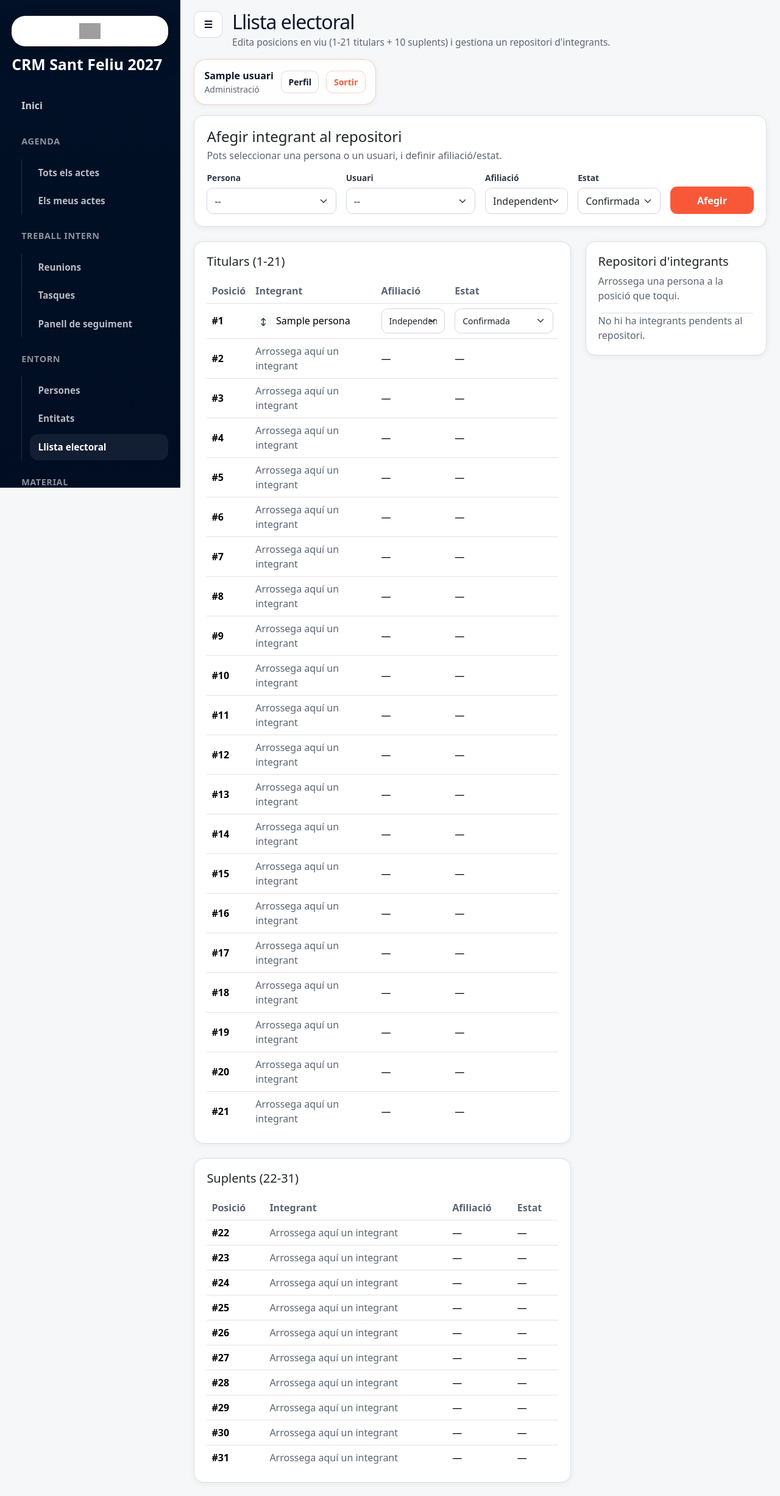
After one commit to aitorivera11/crm-esquerrasantfeliu, a Django app: page /llista-electoral/ in a window 1280 px wide. The commit adds this page. Shown: the whole page at 61% size. Run offline with Django 5.2, Linux system fonts and the light colour scheme; a user stored in the database is signed in; tables that the repository leaves empty hold one stand-in row (values such as "Sample post"); some libraries are stand-ins or nearby versions; grey boxes are pictures that could not be loaded.

Commit message:
Afegir mòdul de llista electoral amb edició en viu

```diff
--- a/config/settings.py
+++ b/config/settings.py
@@ -41,6 +41,7 @@ INSTALLED_APPS = [
     'entitats',
     'reunions',
     'material',
+    'llistaelectoral',
 ]
 
 MIDDLEWARE = [
--- a/config/urls.py
+++ b/config/urls.py
@@ -19,6 +19,7 @@ urlpatterns = [
     path('reunions/', include(('reunions.urls', 'reunions'), namespace='reunions')),
     path('material/', include(('material.urls', 'material'), namespace='material')),
     path('usuaris/', include(('usuaris.urls', 'usuaris'), namespace='usuaris')),
+    path('llista-electoral/', include(('llistaelectoral.urls', 'llistaelectoral'), namespace='llistaelectoral')),
     path('', include(('core.urls', 'core'), namespace='core')),
 ]
 
--- /dev/null
+++ b/llistaelectoral/urls.py
@@ -0,0 +1,12 @@
+from django.urls import path
+
+from .views import LlistaElectoralView, assignar_posicio, crear_integrant, editar_integrant
+
+app_name = 'llistaelectoral'
+
+urlpatterns = [
+    path('', LlistaElectoralView.as_view(), name='dashboard'),
+    path('api/integrants/crear/', crear_integrant, name='crear_integrant'),
+    path('api/integrants/<int:pk>/editar/', editar_integrant, name='editar_integrant'),
+    path('api/posicions/assignar/', assignar_posicio, name='assignar_posicio'),
+]
--- /dev/null
+++ b/llistaelectoral/views.py
@@ -0,0 +1,147 @@
+import json
+
+from django.contrib.auth.decorators import login_required
+from django.db import transaction
+from django.http import JsonResponse
+from django.shortcuts import get_object_or_404
+from django.views.decorators.http import require_POST
+from django.views.generic import TemplateView
+
+from core.mixins import LoginRequiredMixin
+from persones.models import Persona
+from usuaris.models import Usuari
+
+from .models import Candidatura, IntegrantLlista, PermisLlistaElectoral, PosicioLlista
+
+
+class LlistaPermissionMixin(LoginRequiredMixin):
+    permission_denied_message = 'No tens permisos per gestionar la llista electoral.'
+
+    def dispatch(self, request, *args, **kwargs):
+        user = request.user
+        allowed = user.rol == Usuari.Rol.ADMINISTRACIO or PermisLlistaElectoral.objects.filter(user=user).exists()
+        if not allowed:
+            from django.core.exceptions import PermissionDenied
+            raise PermissionDenied(self.permission_denied_message)
+        return super().dispatch(request, *args, **kwargs)
+
+
+class LlistaElectoralView(LlistaPermissionMixin, TemplateView):
+    template_name = 'llistaelectoral/dashboard.html'
+
+    def get_context_data(self, **kwargs):
+        context = super().get_context_data(**kwargs)
+        candidatura, _ = Candidatura.objects.get_or_create(activa=True, defaults={'nom': 'Municipals 2027'})
+        for numero in range(PosicioLlista.MIN_POSICIO, PosicioLlista.MAX_POSICIO + 1):
+            PosicioLlista.objects.get_or_create(candidatura=candidatura, numero=numero)
+
+        posicions = list(
+            candidatura.posicions.select_related('integrant__persona', 'integrant__usuari').order_by('numero')
+        )
+        context['candidatura'] = candidatura
+        context['posicions_titulars'] = [p for p in posicions if p.es_titular]
+        context['posicions_suplents'] = [p for p in posicions if not p.es_titular]
+        context['repositori'] = candidatura.integrants.filter(posicio__isnull=True).select_related('persona', 'usuari').order_by('creat_el')
+        context['persones'] = Persona.objects.order_by('nom')
+        context['usuaris'] = Usuari.objects.order_by('nom_complet', 'username')
+        context['afiliacions'] = IntegrantLlista.Afiliacio.choices
+        context['estats'] = IntegrantLlista.Estat.choices
+        return context
+
+
+def _has_access(user):
+    return user.is_authenticated and (
+        user.rol == Usuari.Rol.ADMINISTRACIO
+        or PermisLlistaElectoral.objects.filter(user=user).exists()
+    )
+
+
+@login_required
+@require_POST
+def crear_integrant(request):
+    if not _has_access(request.user):
+        return JsonResponse({'ok': False, 'error': 'No autoritzat.'}, status=403)
+
+    payload = json.loads(request.body or '{}')
+    candidatura = Candidatura.objects.filter(activa=True).first() or Candidatura.objects.create(nom='Municipals 2027', activa=True)
+    persona = Persona.objects.filter(pk=payload.get('persona_id')).first() if payload.get('persona_id') else None
+    usuari = Usuari.objects.filter(pk=payload.get('usuari_id')).first() if payload.get('usuari_id') else None
+
+    if not persona and not usuari:
+        return JsonResponse({'ok': False, 'error': 'Selecciona una persona o un usuari.'}, status=400)
+
+    integrant, created = IntegrantLlista.objects.get_or_create(
+        candidatura=candidatura,
+        persona=persona,
+        usuari=usuari,
+        defaults={
+            'afiliacio': payload.get('afiliacio') or IntegrantLlista.Afiliacio.ESQUERRA,
+            'estat': payload.get('estat') or IntegrantLlista.Estat.IDEA,
+        },
+    )
+    if not created:
+        integrant.afiliacio = payload.get('afiliacio') or integrant.afiliacio
+        integrant.estat = payload.get('estat') or integrant.estat
+        integrant.save(update_fields=['afiliacio', 'estat', 'actualitzat_el'])
+
+    return JsonResponse({'ok': True, 'id': integrant.pk, 'nom': integrant.nom_mostrat})
+
+
+@login_required
+@require_POST
+def editar_integrant(request, pk):
+    if not _has_access(request.user):
+        return JsonResponse({'ok': False, 'error': 'No autoritzat.'}, status=403)
+
+    payload = json.loads(request.body or '{}')
+    integrant = get_object_or_404(IntegrantLlista, pk=pk)
+    allowed_af = {k for k, _ in IntegrantLlista.Afiliacio.choices}
+    allowed_es = {k for k, _ in IntegrantLlista.Estat.choices}
+
+    if payload.get('afiliacio') in allowed_af:
+        integrant.afiliacio = payload['afiliacio']
+    if payload.get('estat') in allowed_es:
+        integrant.estat = payload['estat']
+    integrant.save(update_fields=['afiliacio', 'estat', 'actualitzat_el'])
+
+    return JsonResponse({'ok': True})
+
+
+@login_required
+@require_POST
+def assignar_posicio(request):
+    if not _has_access(request.user):
+        return JsonResponse({'ok': False, 'error': 'No autoritzat.'}, status=403)
+
+    payload = json.loads(request.body or '{}')
+    candidatura = Candidatura.objects.filter(activa=True).first()
+    if not candidatura:
+        return JsonResponse({'ok': False, 'error': 'No hi ha candidatura activa.'}, status=400)
+
+    with transaction.atomic():
+        target = get_object_or_404(PosicioLlista, candidatura=candidatura, numero=payload.get('target_position'))
+        source_num = payload.get('source_position')
+        integrant = get_object_or_404(IntegrantLlista, candidatura=candidatura, pk=payload.get('integrant_id'))
+
+        source = None
+        if source_num:
+            source = PosicioLlista.objects.select_for_update().filter(candidatura=candidatura, numero=source_num).first()
+
+        target = PosicioLlista.objects.select_for_update().get(pk=target.pk)
+        previous_target_integrant = target.integrant
+
+        if source:
+            source.integrant = None
+            source.save(update_fields=['integrant', 'actualitzat_el'])
+
+        target.integrant = None
+        target.save(update_fields=['integrant', 'actualitzat_el'])
+
+        if source and previous_target_integrant:
+            source.integrant = previous_target_integrant
+            source.save(update_fields=['integrant', 'actualitzat_el'])
+
+        target.integrant = integrant
+        target.save(update_fields=['integrant', 'actualitzat_el'])
+
+    return JsonResponse({'ok': True})
--- a/templates/components/sidebar_nav.html
+++ b/templates/components/sidebar_nav.html
@@ -42,6 +42,11 @@
             <a href="{% url 'entitats:entitat_list' %}" class="nav-link-sub {% if request.resolver_match.namespace == 'entitats' %}active{% endif %}">
                 Entitats
             </a>
+            {% if request.user.rol == 'ADMINISTRACIO' or perms.llistaelectoral.manage_electoral_list %}
+            <a href="{% url 'llistaelectoral:dashboard' %}" class="nav-link-sub {% if request.resolver_match.namespace == 'llistaelectoral' %}active{% endif %}">
+                Llista electoral
+            </a>
+            {% endif %}
         </div>
     </div>
 
--- /dev/null
+++ b/templates/llistaelectoral/dashboard.html
@@ -0,0 +1,47 @@
+{% extends 'base.html' %}
+{% block title %}Llista electoral{% endblock %}
+{% block page_title %}Llista electoral{% endblock %}
+{% block page_intro %}<p class="page-subtitle mb-0">Edita posicions en viu (1-21 titulars + 10 suplents) i gestiona un repositori d'integrants.</p>{% endblock %}
+{% block extra_head %}<style>.drop-zone.drag-over { outline: 2px dashed #0d6efd; }</style>{% endblock %}
+{% block content %}
+<section class="card card-panel panel-section mb-4">
+    <div class="section-heading align-items-start"><div><h2 class="h4 mb-1">Afegir integrant al repositori</h2><p class="text-muted mb-0">Pots seleccionar una persona o un usuari, i definir afiliació/estat.</p></div></div>
+    <form id="add-integrant-form" class="row g-3 align-items-end">{% csrf_token %}
+        <div class="col-lg-3"><label class="form-label">Persona</label><select name="persona_id" class="form-select"><option value="">--</option>{% for persona in persones %}<option value="{{ persona.pk }}">{{ persona.nom }}</option>{% endfor %}</select></div>
+        <div class="col-lg-3"><label class="form-label">Usuari</label><select name="usuari_id" class="form-select"><option value="">--</option>{% for usuari in usuaris %}<option value="{{ usuari.pk }}">{{ usuari.nom_complet|default:usuari.username }}</option>{% endfor %}</select></div>
+        <div class="col-lg-2"><label class="form-label">Afiliació</label><select name="afiliacio" class="form-select">{% for key, label in afiliacions %}<option value="{{ key }}">{{ label }}</option>{% endfor %}</select></div>
+        <div class="col-lg-2"><label class="form-label">Estat</label><select name="estat" class="form-select">{% for key, label in estats %}<option value="{{ key }}">{{ label }}</option>{% endfor %}</select></div>
+        <div class="col-lg-2"><button class="btn btn-primary w-100">Afegir</button></div>
+    </form>
+</section>
+<div class="row g-4">
+<div class="col-xl-8">
+<section class="card card-panel panel-section mb-4"><h3 class="h5 mb-3">Titulars (1-21)</h3><div class="table-responsive"><table class="table align-middle app-table"><thead><tr><th>Posició</th><th>Integrant</th><th>Afiliació</th><th>Estat</th></tr></thead><tbody>
+{% for posicio in posicions_titulars %}
+<tr class="drop-zone" data-position="{{ posicio.numero }}"><td><strong>#{{ posicio.numero }}</strong></td><td>{% if posicio.integrant %}<span class="badge bg-light text-dark me-2 draggable-integrant" draggable="true" data-integrant="{{ posicio.integrant.pk }}" data-source-position="{{ posicio.numero }}">↕</span>{{ posicio.integrant.nom_mostrat }}{% else %}<span class="text-muted">Arrossega aquí un integrant</span>{% endif %}</td><td>{% if posicio.integrant %}<select class="form-select form-select-sm inline-edit" data-integrant-id="{{ posicio.integrant.pk }}" data-field="afiliacio">{% for key, label in afiliacions %}<option value="{{ key }}" {% if key == posicio.integrant.afiliacio %}selected{% endif %}>{{ label }}</option>{% endfor %}</select>{% else %}—{% endif %}</td><td>{% if posicio.integrant %}<select class="form-select form-select-sm inline-edit" data-integrant-id="{{ posicio.integrant.pk }}" data-field="estat">{% for key, label in estats %}<option value="{{ key }}" {% if key == posicio.integrant.estat %}selected{% endif %}>{{ label }}</option>{% endfor %}</select>{% else %}—{% endif %}</td></tr>
+{% endfor %}
+</tbody></table></div></section>
+<section class="card card-panel panel-section"><h3 class="h5 mb-3">Suplents (22-31)</h3><div class="table-responsive"><table class="table align-middle app-table"><thead><tr><th>Posició</th><th>Integrant</th><th>Afiliació</th><th>Estat</th></tr></thead><tbody>
+{% for posicio in posicions_suplents %}
+<tr class="drop-zone" data-position="{{ posicio.numero }}"><td><strong>#{{ posicio.numero }}</strong></td><td>{% if posicio.integrant %}<span class="badge bg-light text-dark me-2 draggable-integrant" draggable="true" data-integrant="{{ posicio.integrant.pk }}" data-source-position="{{ posicio.numero }}">↕</span>{{ posicio.integrant.nom_mostrat }}{% else %}<span class="text-muted">Arrossega aquí un integrant</span>{% endif %}</td><td>{% if posicio.integrant %}<select class="form-select form-select-sm inline-edit" data-integrant-id="{{ posicio.integrant.pk }}" data-field="afiliacio">{% for key, label in afiliacions %}<option value="{{ key }}" {% if key == posicio.integrant.afiliacio %}selected{% endif %}>{{ label }}</option>{% endfor %}</select>{% else %}—{% endif %}</td><td>{% if posicio.integrant %}<select class="form-select form-select-sm inline-edit" data-integrant-id="{{ posicio.integrant.pk }}" data-field="estat">{% for key, label in estats %}<option value="{{ key }}" {% if key == posicio.integrant.estat %}selected{% endif %}>{{ label }}</option>{% endfor %}</select>{% else %}—{% endif %}</td></tr>
+{% endfor %}
+</tbody></table></div></section>
+</div>
+<div class="col-xl-4"><section class="card card-panel panel-section"><h3 class="h5">Repositori d'integrants</h3><p class="text-muted">Arrossega una persona a la posició que toqui.</p><div class="list-group">{% for integrant in repositori %}<div class="list-group-item d-flex justify-content-between align-items-center draggable-integrant" draggable="true" data-integrant="{{ integrant.pk }}"><div><div class="fw-semibold">{{ integrant.nom_mostrat }}</div><div class="small text-muted">{{ integrant.get_afiliacio_display }} · {{ integrant.get_estat_display }}</div></div><span class="badge bg-light text-dark">↕</span></div>{% empty %}<div class="text-muted">No hi ha integrants pendents al repositori.</div>{% endfor %}</div></section></div>
+</div>
+<script>
+(() => {
+const token = document.querySelector('[name=csrfmiddlewaretoken]')?.value || (document.cookie.match(/csrftoken=([^;]+)/)||[])[1];
+let dragData = null;
+document.querySelectorAll('.draggable-integrant').forEach(el => el.addEventListener('dragstart', () => { dragData = {integrantId: el.dataset.integrant, sourcePosition: el.dataset.sourcePosition || null}; }));
+document.querySelectorAll('.drop-zone').forEach(zone => {
+zone.addEventListener('dragover', (e) => { e.preventDefault(); zone.classList.add('drag-over'); });
+zone.addEventListener('dragleave', () => zone.classList.remove('drag-over'));
+zone.addEventListener('drop', async () => { zone.classList.remove('drag-over'); if (!dragData) return; await fetch("{% url 'llistaelectoral:assignar_posicio' %}",{method:'POST',headers:{'Content-Type':'application/json','X-CSRFToken':token},body:JSON.stringify({integrant_id:dragData.integrantId,source_position:dragData.sourcePosition,target_position:zone.dataset.position})}); location.reload();});
+});
+document.querySelectorAll('.inline-edit').forEach(sel => sel.addEventListener('change', async () => { await fetch(`/llista-electoral/api/integrants/${sel.dataset.integrantId}/editar/`, {method:'POST',headers:{'Content-Type':'application/json','X-CSRFToken':token},body:JSON.stringify({[sel.dataset.field]: sel.value})}); }));
+const form = document.getElementById('add-integrant-form');
+form?.addEventListener('submit', async (e) => { e.preventDefault(); const data = Object.fromEntries(new FormData(form).entries()); const res = await fetch("{% url 'llistaelectoral:crear_integrant' %}", {method:'POST',headers:{'Content-Type':'application/json','X-CSRFToken':token},body:JSON.stringify(data)}); if (!res.ok) { alert('No s\'ha pogut crear l\'integrant.'); return; } location.reload(); });
+})();
+</script>
+{% endblock %}
```
Also changed, not shown: llistaelectoral/admin.py (added, +25 -0 lines), llistaelectoral/apps.py (added, +7 -0 lines), llistaelectoral/models.py (added, +101 -0 lines), llistaelectoral/tests.py (added, +46 -0 lines), llistaelectoral/__init__.py (added), llistaelectoral/migrations/0001_initial.py (added), llistaelectoral/migrations/0002_permisllistaelectoral.py (added), llistaelectoral/migrations/__init__.py (added).
